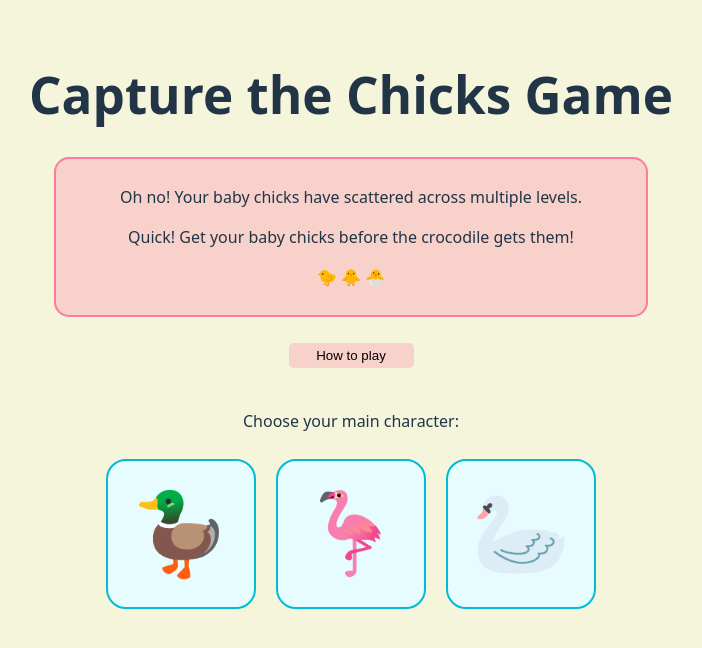
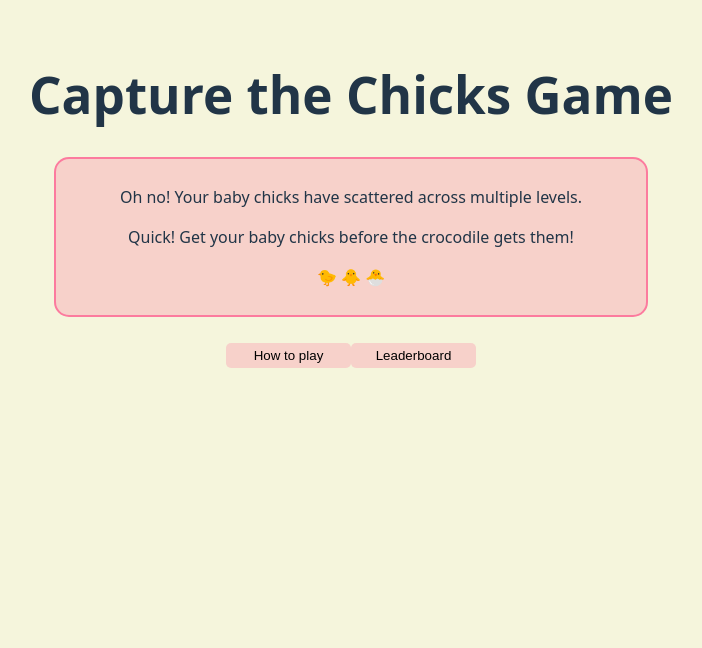
Before and after one commit to darithedev/techtonica-assignments, a React (Vite) app in the folder react-game/frontend/: page / in a window 1280 px wide. Shown: the top 648 px of the page, without its empty margins (289-991 px from the left). Built offline with nearby package versions, Linux system fonts and the light colour scheme.

Commit message:
Import Leaderboard component, add screen useState and setter, leaderboard button, leaderboard, and character selection screen

```diff
--- a/react-game/frontend/src/App.jsx
+++ b/react-game/frontend/src/App.jsx
@@ -1,6 +1,7 @@
 import { useState } from 'react'
 import './App.css'
 import Board from './components/Board'
+import Leaderboard from './components/Leaderboard.jsx'
 
 function App() {
   const characters = ["🦆","🦩","🦢"];
@@ -17,6 +18,7 @@ function App() {
     "Be careful not to get eaten by the crocodile! Three bites and the game is over!"
   ];
   const [gameOver, setGameOver] = useState(false);
+  const [screen, setScreen] = useState('existing-player-screen');
 
   // 'Se Acabo' is spanish for its done or its over
   const seAcabo = () => {
@@ -35,7 +37,10 @@ function App() {
         </div>
       )}
       {!dropdown ? (
+        <>
           <button className="how-to-button"onClick={() => (isOpenDropdown(true), isIntroShown(false))}>How to play</button>
+          <button className="how-to-button"onClick={() => (setScreen('leaderboard'), isLeaderboardShown(true))}>Leaderboard</button>
+        </>
       ) : (
         <div className="dropdown-instructions">
           <h3>Here's How you Play: </h3>
@@ -52,8 +57,16 @@ function App() {
           <button className="close-button" onClick={() => (isOpenDropdown(false), isIntroShown(true))}>x</button>
         </div>
       )}
+      {screen === 'leaderboard' && (
+        <Leaderboard
+          isLeaderboardShown={isLeaderboardShown}
+        />
+      )}
+      {screen === 'character-selection' && (
+        <>
           {!character ? (
             <>
+              <p>Hello {player.player_username}</p>
               <p>Choose your main character: </p>
               {characters.map((c, i) => (
               <button className="character-selection-button" key={i} onClick={() => (setCharacter(c), isIntroShown(false))}>{c}</button>
@@ -69,6 +82,8 @@ function App() {
             </>
           )}
         </>
+      )}
+    </>
   )
 }
 
```
Lines whose indentation alone changed are shown as unchanged.
